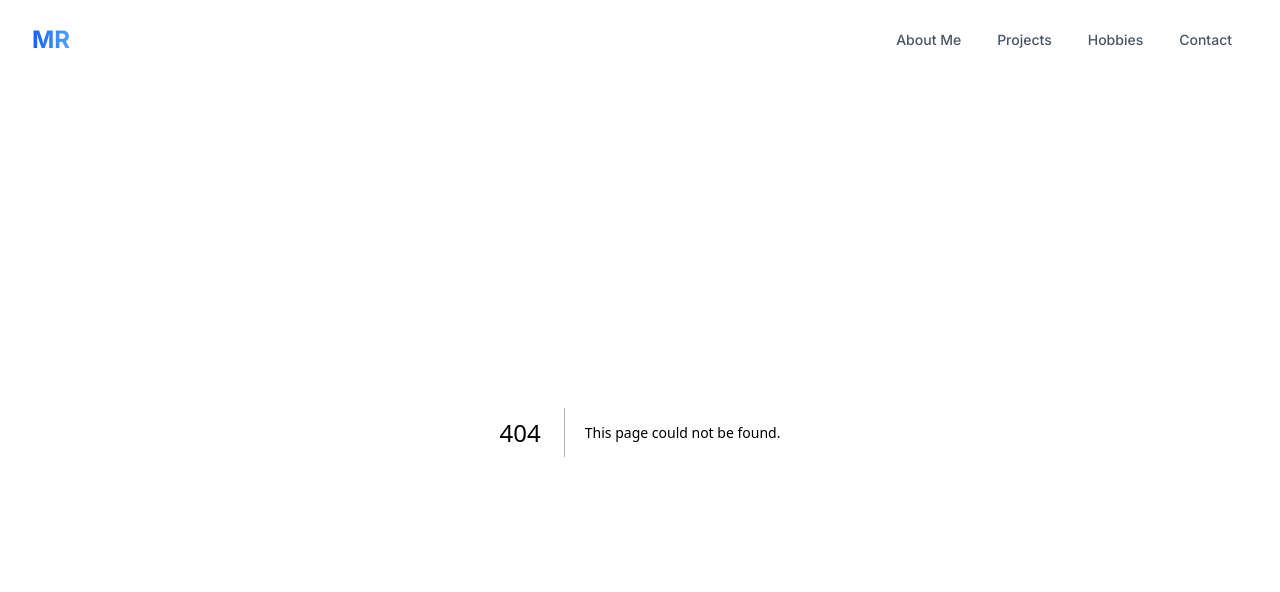
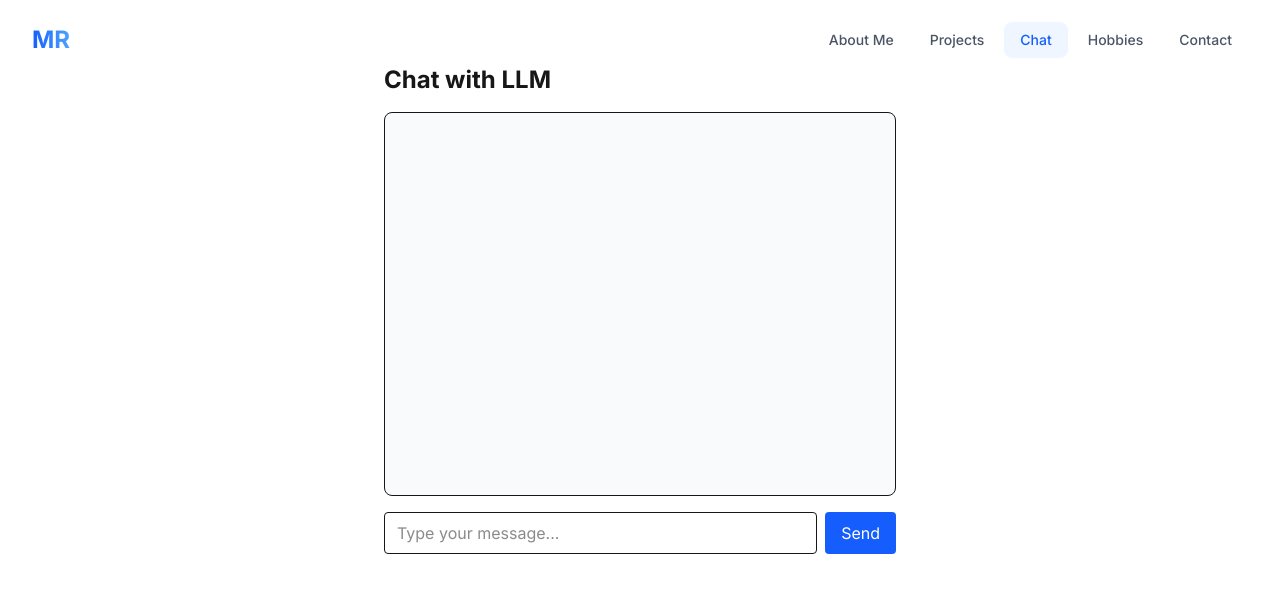
Before and after one commit to michael-russo-eng/portfolio, a Next.js app in the folder client/: page /chat in a window 1280 px wide. Before the commit this address had no page. Shown: the top 592 px of the page. Built offline with nearby package versions, Linux system fonts and the light colour scheme.

Commit message:
clear navigation for chat

```diff
--- /dev/null
+++ b/client/src/app/api/chat/route.ts
@@ -0,0 +1,80 @@
+import { NextRequest } from 'next/server';
+
+const RUNPOD_API_KEY = process.env.NEXT_PUBLIC_RUNPOD_API_KEY;
+const RUNPOD_ENDPOINT_ID = process.env.NEXT_PUBLIC_RUNPOD_LLAMA_8B_INSTRUCT_FP8;
+const LLM_INSTANCE_URL = process.env.NEXT_PUBLIC_GPU_INSTANCE_URL;
+
+const RUNPOD_ENDPOINT_URL = `${LLM_INSTANCE_URL}/${RUNPOD_ENDPOINT_ID}/run`;
+const RUNPOD_STATUS_URL = `${LLM_INSTANCE_URL}/${RUNPOD_ENDPOINT_ID}/status`;
+
+export const runtime = 'edge'; // Enable streaming
+
+function extractTextFromOutput(output: any): string {
+  try {
+    console.log(output);
+    if (
+      output &&
+      Array.isArray(output) &&
+      output[0]?.choices &&
+      Array.isArray(output[0].choices) &&
+      output[0].choices[0]?.tokens
+    ) {
+      return output[0].choices[0].tokens.join('');
+    }
+    return JSON.stringify(output);
+  } catch {
+    return String(output);
+  }
+}
+
+async function pollForResult(jobId: string, maxAttempts = 30, interval = 10000) {
+  for (let attempt = 0; attempt < maxAttempts; attempt++) {
+    await new Promise((r) => setTimeout(r, interval));
+    const res = await fetch(`${RUNPOD_STATUS_URL}/${jobId}`, {
+      method: 'POST',
+      headers: {
+        'Authorization': `Bearer ${RUNPOD_API_KEY}`,
+        'Content-Type': 'application/json',
+      },
+    });
+    const data = await res.json();
+    if (data.status === 'COMPLETED') {
+      return data.output;
+    }
+    if (data.status === 'FAILED') {
+      throw new Error('Job failed');
+    }
+  }
+  throw new Error('Timed out waiting for job result');
+}
+
+export async function POST(req: NextRequest) {
+  const { prompt } = await req.json();
+
+  const response = await fetch(RUNPOD_ENDPOINT_URL, {
+    method: 'POST',
+    headers: {
+      'Content-Type': 'application/json',
+      'Authorization': `Bearer ${RUNPOD_API_KEY}`,
+    },
+    body: JSON.stringify({ input: { prompt } }),
+  });
+
+  const data = await response.json();
+
+  if (data.id) {
+    // Poll for result
+    try {
+      const output = await pollForResult(data.id);
+      const text = extractTextFromOutput(output);
+      return new Response(JSON.stringify({ output: text }), {
+        status: 200,
+        headers: { 'Content-Type': 'application/json' },
+      });
+    } catch (err: any) {
+      return new Response(JSON.stringify({ error: err.message }), { status: 500 });
+    }
+  } else {
+    return new Response(JSON.stringify(data), { status: response.status });
+  }
+}
--- /dev/null
+++ b/client/src/app/chat/page.tsx
@@ -0,0 +1,77 @@
+'use client';
+
+import { useState, useRef } from 'react';
+
+export default function ChatPage() {
+  const [messages, setMessages] = useState<{ role: string; content: string }[]>([]);
+  const [input, setInput] = useState('');
+  const [loading, setLoading] = useState(false);
+  const abortRef = useRef<AbortController | null>(null);
+
+  const sendMessage = async () => {
+    if (!input.trim()) return;
+    setMessages((msgs) => [...msgs, { role: 'user', content: input }]);
+    setLoading(true);
+
+    const controller = new AbortController();
+    abortRef.current = controller;
+
+    const res = await fetch('/api/chat', {
+      method: 'POST',
+      body: JSON.stringify({ prompt: input }),
+      signal: controller.signal,
+    });
+
+    const data = await res.json();
+    setMessages((msgs) => [
+      ...msgs,
+      { role: 'assistant', content: data.output || 'No response.' }
+    ]);
+    setLoading(false);
+    setInput('');
+  };
+
+  return (
+    <div className="max-w-xl mx-auto p-8">
+      <h1 className="text-2xl font-bold mb-4">Chat with LLM</h1>
+      <div className="border rounded-lg p-4 h-96 overflow-y-auto bg-gray-50 mb-4">
+        {messages.map((msg, i) => (
+          <div key={i} className={`mb-2 ${msg.role === 'user' ? 'text-right' : 'text-left'}`}>
+            <span className={`inline-block px-3 py-2 rounded-lg ${msg.role === 'user' ? 'bg-blue-200' : 'bg-green-100'}`}>
+              {msg.content}
+            </span>
+          </div>
+        ))}
+        {loading && (
+          <div className="text-left">
+            <span className="inline-block px-3 py-2 rounded-lg bg-green-100 animate-pulse">
+              ...
+            </span>
+          </div>
+        )}
+      </div>
+      <form
+        onSubmit={e => {
+          e.preventDefault();
+          sendMessage();
+        }}
+        className="flex space-x-2"
+      >
+        <input
+          className="flex-1 border rounded px-3 py-2"
+          value={input}
+          onChange={e => setInput(e.target.value)}
+          disabled={loading}
+          placeholder="Type your message..."
+        />
+        <button
+          type="submit"
+          className="px-4 py-2 bg-blue-600 text-white rounded"
+          disabled={loading}
+        >
+          Send
+        </button>
+      </form>
+    </div>
+  );
+}
--- a/client/src/components/Navigation.tsx
+++ b/client/src/components/Navigation.tsx
@@ -20,6 +20,7 @@ const Navigation = () => {
   const navItems = [
     { path: '/', label: 'About Me' },
     { path: '/projects', label: 'Projects' },
+    { path: '/chat', label: 'Chat' },
     { path: '/hobbies', label: 'Hobbies' },
     { path: '/contact', label: 'Contact' },
   ];
```
